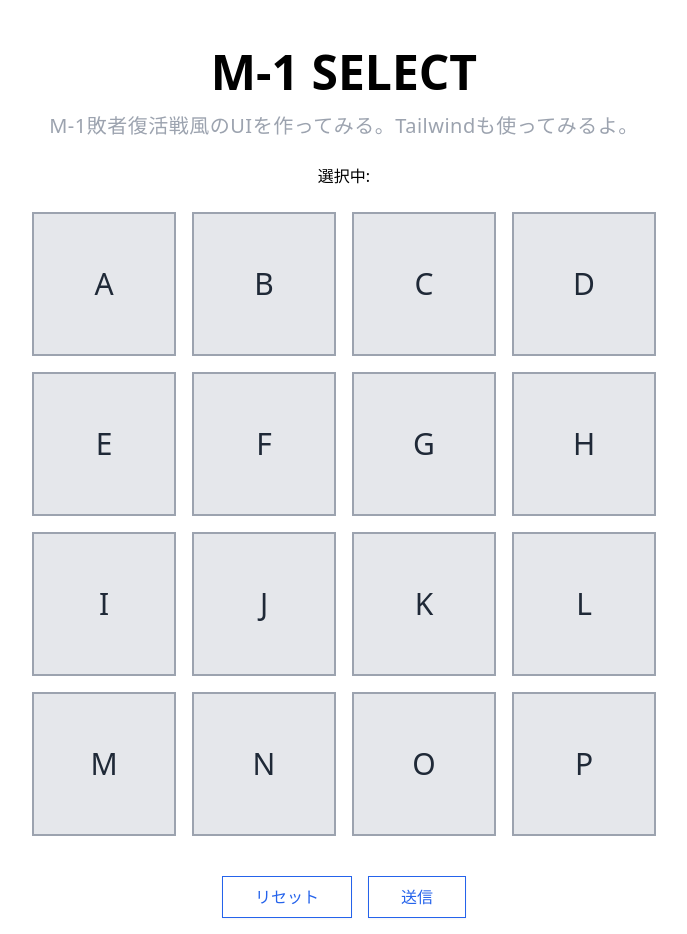
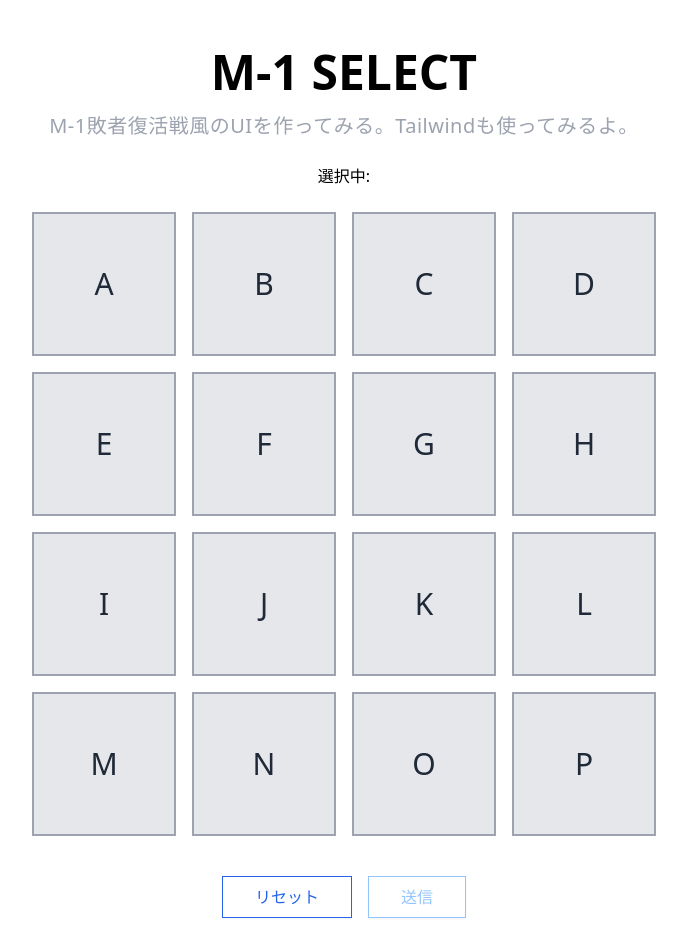
Before and after one commit to shimotsu4431/m1, a Next.js app: page / in a window 1280 px wide. Shown: the whole page, without its empty margins (296-983 px from the left). Built offline with nearby package versions, Linux system fonts and the light colour scheme.

Commit message:
fix style

```diff
--- a/pages/index.tsx
+++ b/pages/index.tsx
@@ -1,3 +1,4 @@
+import clsx from 'clsx'
 import Head from 'next/head'
 import React, { useCallback } from 'react'
 import CardList from '../components/CardList'
@@ -30,7 +31,20 @@ const Home: React.FC = () => {
       </section>
       <section className="flex justify-center">
         <button onClick={() => setVal([])} className="uppercase px-8 py-2 mr-4 border border-blue-600 text-blue-600 max-w-max shadow-sm hover:shadow-md">リセット</button>
-        <button onClick={() => handleClick()} disabled={val.length <= 2} className="uppercase px-8 py-2 border border-blue-600 text-blue-600 max-w-max shadow-sm hover:shadow-md">送信</button>
+        <button onClick={() => handleClick()} disabled={val.length <= 2} className={clsx({
+          "uppercase": true,
+          "px-8": true,
+          "py-2": true,
+          "border": true,
+          "border-blue-300": val.length <= 2,
+          "border-blue-600": val.length === 3,
+          "text-blue-300": val.length <= 2,
+          "text-blue-600": val.length === 3,
+          "max-w-max": true,
+          "shadow-sm": true,
+          "hover:shadow-md": val.length === 3,
+          "cursor-not-allowed": val.length <= 2
+        })}>送信</button>
       </section>
       </main>
     </div>
```
